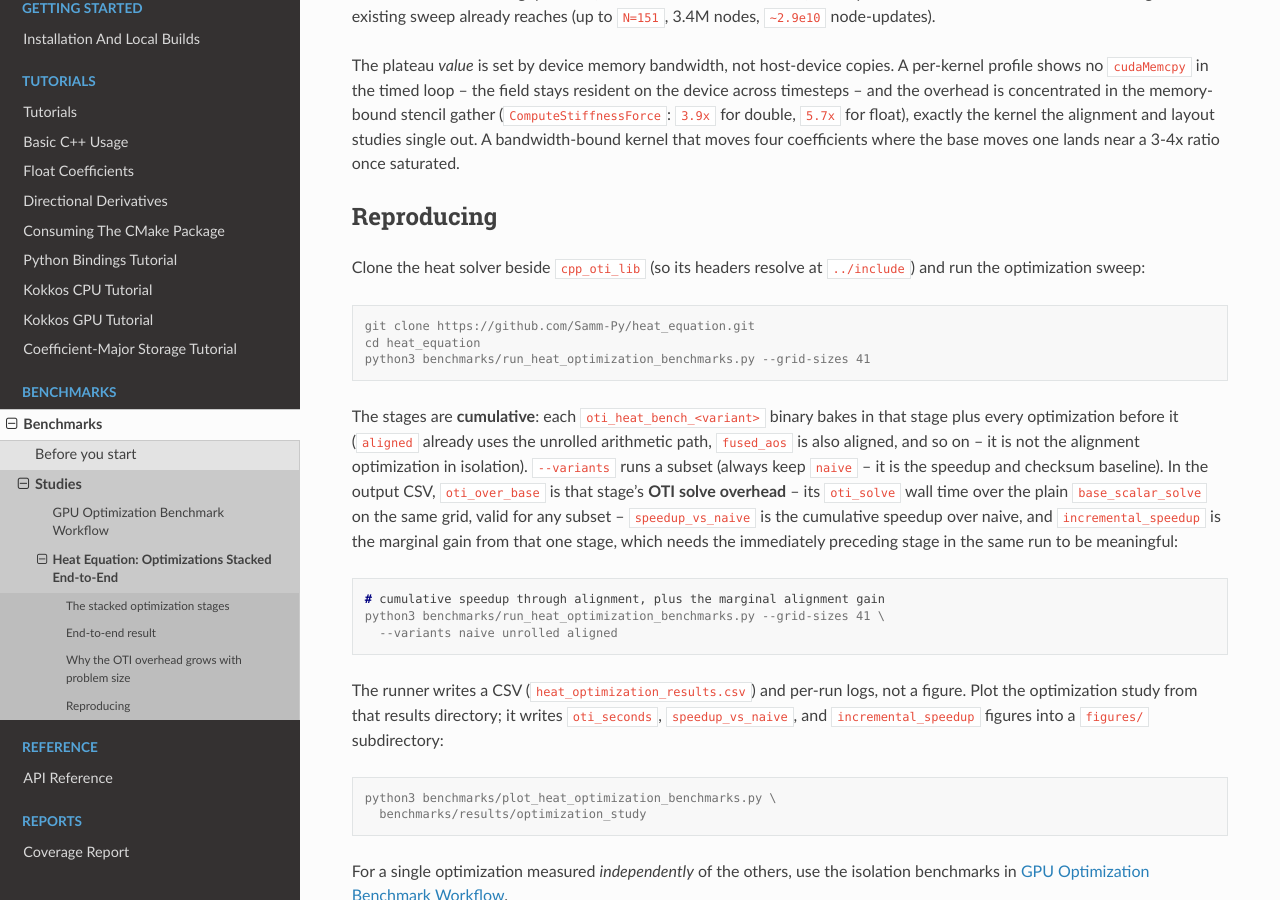
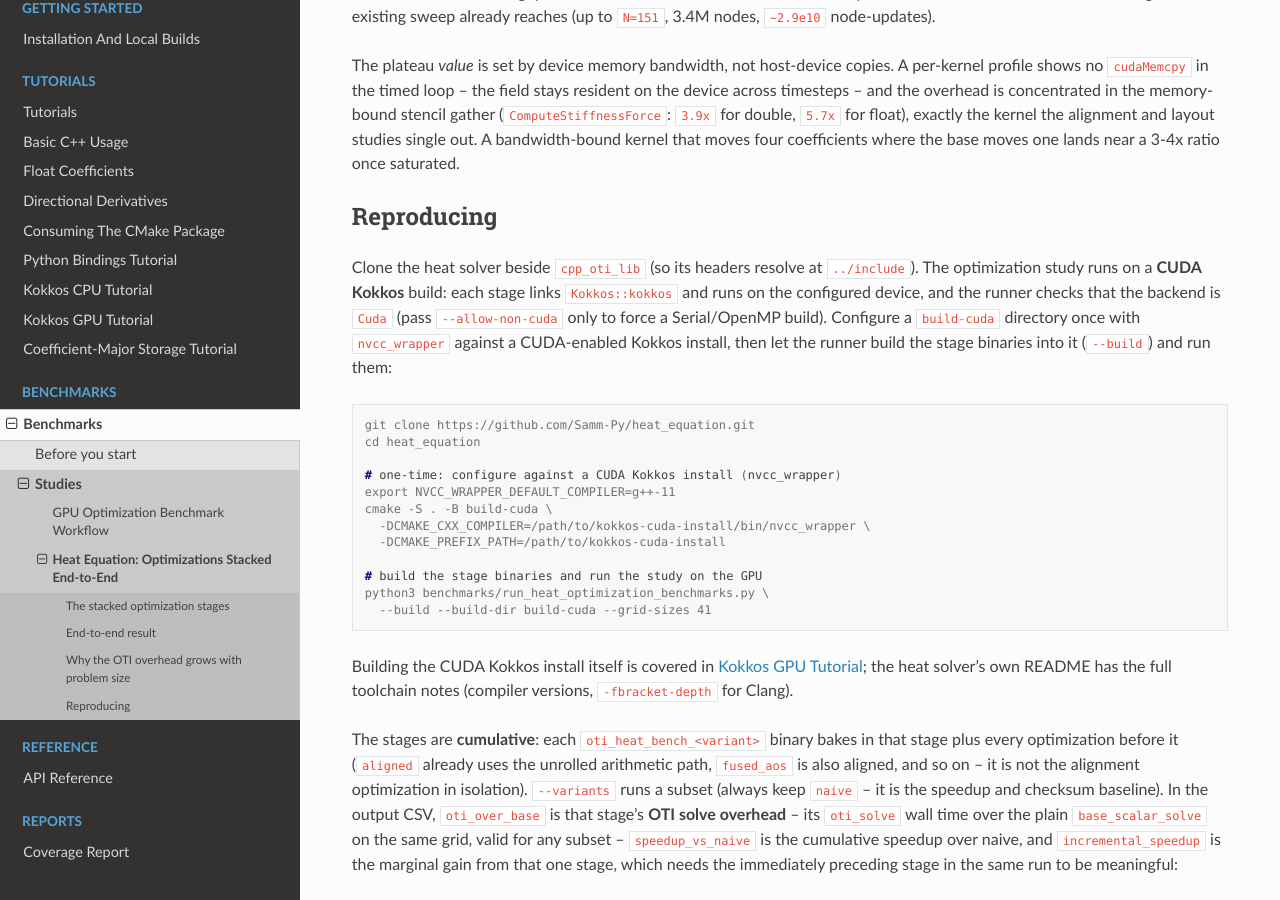
Before and after one commit to Samm-Py/cpp_oti_lib, a Sphinx documentation site: the page built from docs/benchmarks/heat_equation.rst, in a window 1280 px wide and 900 px high, scrolled down 3958 px. Built offline with Sphinx 7.4.7 and the Read the Docs theme 3.1.0, drawn with Linux system fonts in a browser that asks for light colours.

Commit message:
Docs: make the heat Reproducing section explicit about the CUDA Kokkos build
The reproduce command showed only the bare runner call -- no build step or
--build-dir -- which fails on a fresh checkout since the study is CUDA-first
(the runner defaults to build-cuda and verifies the Cuda backend). Add the
one-time nvcc_wrapper configure against a CUDA Kokkos install, run with
--build --build-dir build-cuda, and cross-link the Kokkos GPU tutorial for
building that Kokkos.

Co-Authored-By: Claude Opus 4.8 <noreply@anthropic.com>

```diff
--- a/docs/benchmarks/heat_equation.rst
+++ b/docs/benchmarks/heat_equation.rst
@@ -136,13 +136,31 @@ Reproducing
 -----------
 
 Clone the heat solver beside ``cpp_oti_lib`` (so its headers resolve at
-``../include``) and run the optimization sweep:
+``../include``). The optimization study runs on a **CUDA Kokkos** build: each
+stage links ``Kokkos::kokkos`` and runs on the configured device, and the runner
+checks that the backend is ``Cuda`` (pass ``--allow-non-cuda`` only to force a
+Serial/OpenMP build). Configure a ``build-cuda`` directory once with
+``nvcc_wrapper`` against a CUDA-enabled Kokkos install, then let the runner build
+the stage binaries into it (``--build``) and run them:
 
 .. code-block:: console
 
    git clone https://github.com/Samm-Py/heat_equation.git
    cd heat_equation
-   python3 benchmarks/run_heat_optimization_benchmarks.py --grid-sizes 41
+
+   # one-time: configure against a CUDA Kokkos install (nvcc_wrapper)
+   export NVCC_WRAPPER_DEFAULT_COMPILER=g++-11
+   cmake -S . -B build-cuda \
+     -DCMAKE_CXX_COMPILER=/path/to/kokkos-cuda-install/bin/nvcc_wrapper \
+     -DCMAKE_PREFIX_PATH=/path/to/kokkos-cuda-install
+
+   # build the stage binaries and run the study on the GPU
+   python3 benchmarks/run_heat_optimization_benchmarks.py \
+     --build --build-dir build-cuda --grid-sizes 41
+
+Building the CUDA Kokkos install itself is covered in
+:doc:`../tutorials/kokkos_gpu`; the heat solver's own README has the full
+toolchain notes (compiler versions, ``-fbracket-depth`` for Clang).
 
 The stages are **cumulative**: each ``oti_heat_bench_<variant>`` binary bakes in
 that stage plus every optimization before it (``aligned`` already uses the
```
